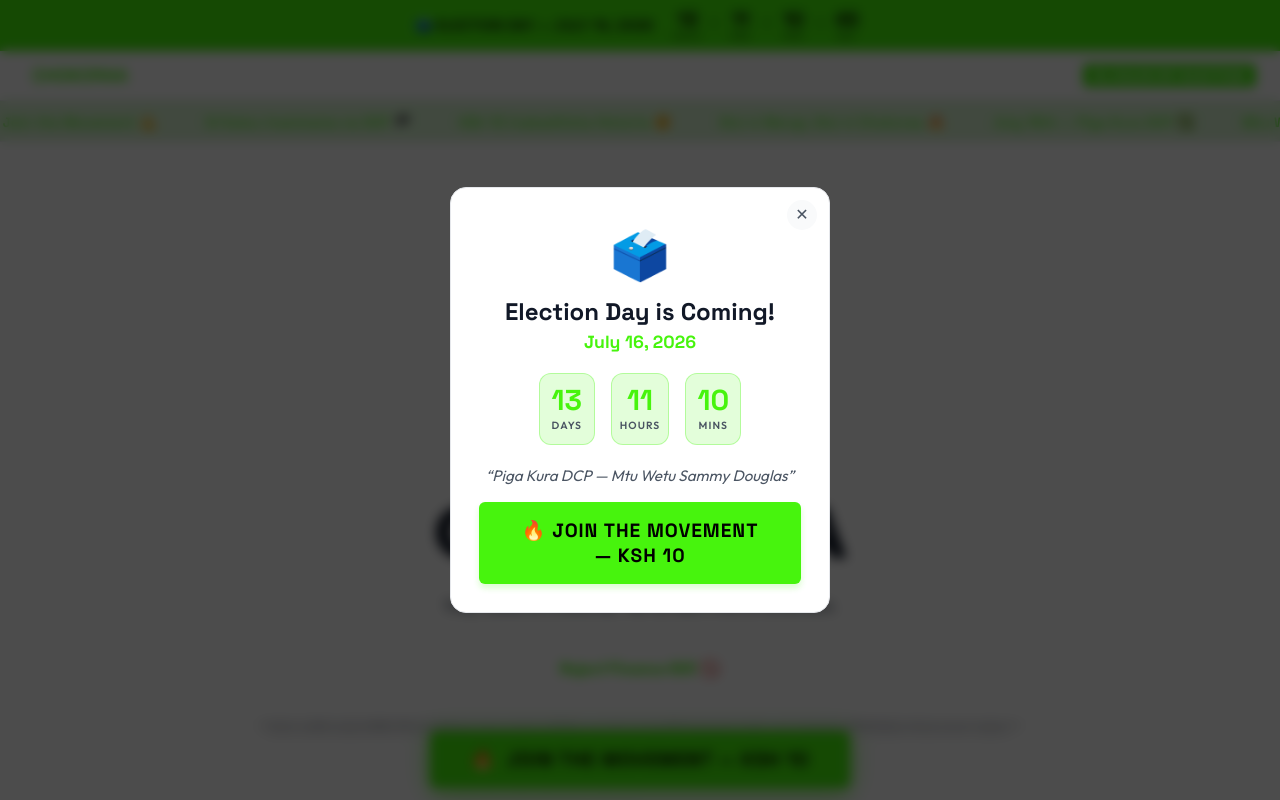
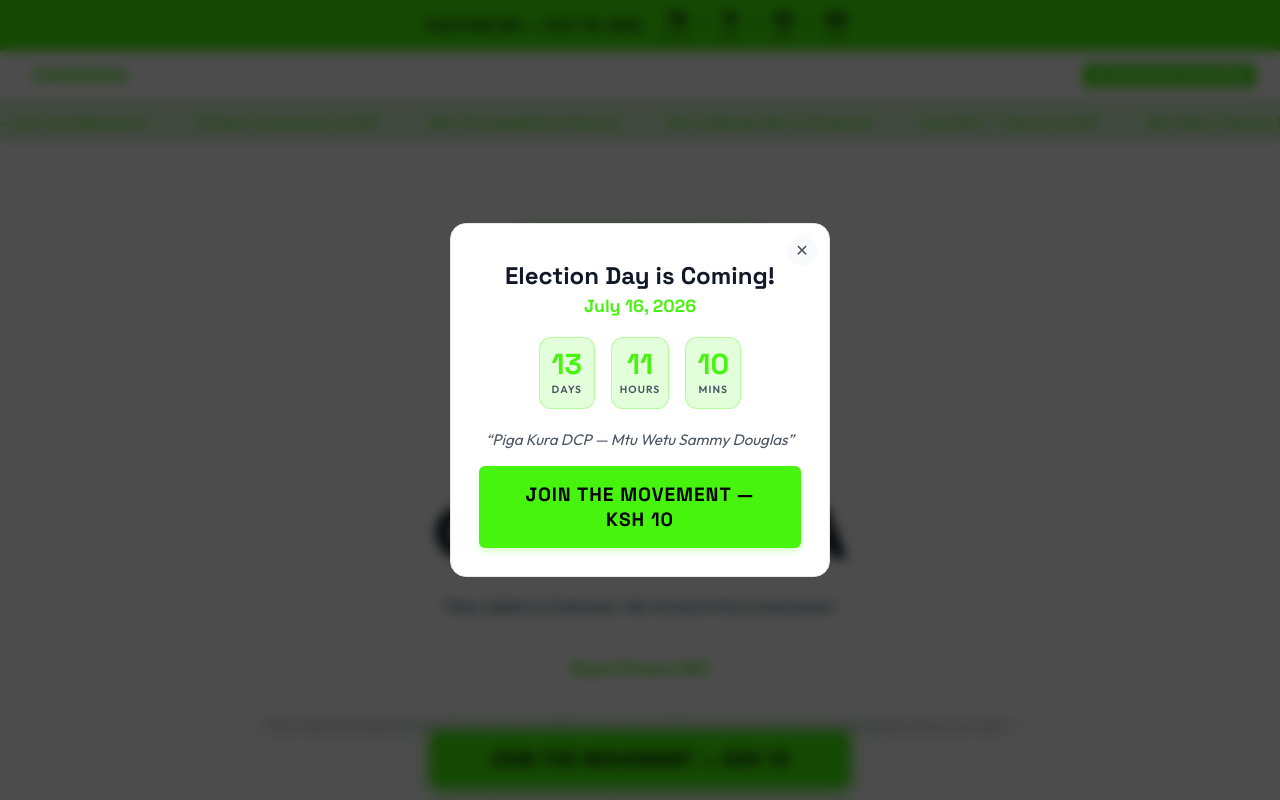
Before and after one commit to haxorconsults-boop/Chokoraadcp, a Next.js app: page / in a window 1280 px wide. Shown: the top 800 px of the page. Built offline with nearby package versions, Linux system fonts and the light colour scheme.

Commit message:
Remove emojis and clean up MPESA modal design

```diff
--- a/app/globals.css
+++ b/app/globals.css
@@ -1587,20 +1587,20 @@ body {
 
 /* --- MPESA Payment Modal --- */
 .payment-choice-state { display: flex; flex-direction: column; align-items: center; text-align: center; }
-.mpesa-payment-box { background: rgba(71, 244, 13, 0.1); border: 2px solid var(--color-primary); border-radius: var(--radius-md); padding: 20px; width: 100%; margin: 16px 0; }
-.mpesa-icon { font-weight: 800; font-size: 1.2rem; color: #2e9e09; margin-bottom: 8px; display: flex; align-items: center; justify-content: center; gap: 8px; }
-.mpesa-instructions { font-size: 0.9rem; color: var(--color-text-muted); margin-bottom: 12px; }
-.phone-number-container { display: flex; align-items: center; justify-content: space-between; background: var(--color-surface); border: 1px solid var(--color-border); padding: 12px 16px; border-radius: var(--radius-sm); margin-bottom: 16px; }
-.phone-number { font-family: 'Space Grotesk', sans-serif; font-size: 1.5rem; font-weight: 800; color: var(--color-text); letter-spacing: 0.1em; }
-.btn-copy { background: var(--color-primary); color: #000; font-weight: 700; border: none; padding: 8px 16px; border-radius: 4px; cursor: pointer; transition: opacity 0.2s; }
-.btn-copy:hover { opacity: 0.8; }
-.mpesa-note { font-size: 0.8rem; font-style: italic; color: var(--color-text-dim); margin-bottom: 12px; }
-.btn-confirm-mpesa { background: #111827; color: #fff; border: none; padding: 14px 24px; font-weight: 700; border-radius: var(--radius-sm); cursor: pointer; width: 100%; transition: background 0.2s; }
-.btn-confirm-mpesa:hover { background: #374151; }
-
-.modal-divider { display: flex; align-items: center; text-align: center; width: 100%; margin: 12px 0; color: var(--color-text-dim); font-size: 0.8rem; font-weight: 600; }
+.mpesa-payment-box { background: var(--color-surface); border: 1px solid var(--color-border); border-radius: var(--radius-md); padding: 24px 20px; width: 100%; margin: 20px 0; box-shadow: var(--shadow-card); }
+.mpesa-icon { font-family: 'Space Grotesk', sans-serif; font-weight: 800; font-size: 1.1rem; color: var(--color-text); margin-bottom: 8px; text-transform: uppercase; letter-spacing: 0.05em; }
+.mpesa-instructions { font-size: 0.95rem; color: var(--color-text-muted); margin-bottom: 16px; }
+.phone-number-container { display: flex; align-items: center; justify-content: center; gap: 16px; background: var(--color-surface-hover); padding: 12px 16px; border-radius: var(--radius-sm); margin-bottom: 20px; flex-wrap: wrap; }
+.phone-number { font-family: 'Space Grotesk', sans-serif; font-size: 1.6rem; font-weight: 800; color: var(--color-text); letter-spacing: 0.15em; }
+.btn-copy { background: #111827; color: #fff; font-weight: 600; font-size: 0.85rem; border: none; padding: 8px 16px; border-radius: var(--radius-sm); cursor: pointer; transition: background 0.2s; text-transform: uppercase; letter-spacing: 0.05em; }
+.btn-copy:hover { background: #374151; }
+.mpesa-note { font-size: 0.85rem; color: var(--color-text-muted); margin-bottom: 16px; }
+.btn-confirm-mpesa { background: var(--color-primary); color: #000; border: none; padding: 14px 24px; font-family: 'Space Grotesk', sans-serif; font-size: 1rem; font-weight: 700; border-radius: var(--radius-sm); cursor: pointer; width: 100%; transition: opacity 0.2s, transform 0.2s; text-transform: uppercase; letter-spacing: 0.05em; box-shadow: 0 4px 6px rgba(71, 244, 13, 0.2); }
+.btn-confirm-mpesa:hover { opacity: 0.9; transform: translateY(-1px); }
+
+.modal-divider { display: flex; align-items: center; text-align: center; width: 100%; margin: 16px 0; color: var(--color-text-dim); font-size: 0.85rem; font-weight: 600; text-transform: uppercase; }
 .modal-divider::before, .modal-divider::after { content: ''; flex: 1; border-bottom: 1px solid var(--color-border); }
-.modal-divider span { padding: 0 10px; }
-
-.btn-paystack-alt { background: var(--color-surface); color: var(--color-text); border: 1px solid var(--color-border); padding: 14px 24px; font-weight: 600; border-radius: var(--radius-sm); cursor: pointer; width: 100%; transition: background 0.2s; }
+.modal-divider span { padding: 0 16px; }
+
+.btn-paystack-alt { background: var(--color-surface); color: var(--color-text); border: 1px solid var(--color-border); padding: 14px 24px; font-family: 'Space Grotesk', sans-serif; font-size: 0.95rem; font-weight: 700; border-radius: var(--radius-sm); cursor: pointer; width: 100%; transition: background 0.2s; }
 .btn-paystack-alt:hover { background: var(--color-surface-hover); }
--- a/app/page.js
+++ b/app/page.js
@@ -8,22 +8,22 @@ const SITE_URL = 'https://www.chokaraa.top';
 const ELECTION_DATE = new Date('2026-07-16T06:00:00+03:00'); // Election day, polling opens 6am EAT
 
 const DCP_SLOGANS = [
-  "Kura ya DCP ni Kura ya Mwananchi 🗳️",
-  "Chokoraa ni Nguvu — Join the Movement 💪",
-  "Ol Kalou Inasimama na DCP 🏴",
-  "KSh 10 Inabadilisha Historia ✊",
-  "Sisi ni Wengi, Sisi ni Chokoraa 🔥",
-  "July 16th — Piga Kura DCP ✅",
-  "Mtu Wetu, Sammy Douglas Kamau Waweru 🌟",
-  "Tusimame Pamoja — DCP Ol Kalou 🤝",
+  "Kura ya DCP ni Kura ya Mwananchi",
+  "Chokoraa ni Nguvu — Join the Movement",
+  "Ol Kalou Inasimama na DCP",
+  "KSh 10 Inabadilisha Historia",
+  "Sisi ni Wengi, Sisi ni Chokoraa",
+  "July 16th — Piga Kura DCP",
+  "Mtu Wetu, Sammy Douglas Kamau Waweru",
+  "Tusimame Pamoja — DCP Ol Kalou",
 ];
 
 const FLASH_SLIDES = [
-  "DCP: Sauti ya Mnyonge! ✊",
-  "Reject Finance Bill! 🚫",
-  "Kura ya DCP ni Kura ya Mwananchi 🗳️",
-  "Chokoraa ni Nguvu — Join the Movement 💪",
-  "End corruption, vote for change! 🔥",
+  "DCP: Sauti ya Mnyonge!",
+  "Reject Finance Bill!",
+  "Kura ya DCP ni Kura ya Mwananchi",
+  "Chokoraa ni Nguvu — Join the Movement",
+  "End corruption, vote for change!",
 ];
 
 export default function HomePage() {
@@ -176,7 +176,7 @@ export default function HomePage() {
       {/* ── Sticky Election Countdown Banner ── */}
       <div className="election-banner" role="banner">
         <div className="election-banner-inner">
-          <span className="election-banner-label">🗳️ Election Day — July 16, 2026</span>
+          <span className="election-banner-label">Election Day — July 16, 2026</span>
           <div className="countdown-row">
             <div className="countdown-unit">
               <span className="countdown-num">{countdown.days}</span>
@@ -226,7 +226,6 @@ export default function HomePage() {
         <section className="hero-section" aria-labelledby="hero-heading">
           <div className="hero-content">
             <div className="hero-tag">
-              <span className="hero-tag-icon">🏴</span>
               <span>The People&apos;s Movement — 2026</span>
             </div>
 
@@ -273,7 +272,6 @@ export default function HomePage() {
         {/* ── DCP Ad Banner ── */}
         <section className="dcp-ad-banner" aria-label="DCP Campaign Message">
           <div className="dcp-ad-content">
-            <div className="dcp-ad-icon">🗳️</div>
             <div className="dcp-ad-text">
               <h2 className="dcp-ad-title">Piga Kura DCP — July 16th</h2>
               <p className="dcp-ad-desc">Sammy Douglas Kamau Waweru ni mtu wa wananchi. Tusimame naye!</p>
@@ -356,7 +354,6 @@ export default function HomePage() {
             Be part of history — contribute KSh 10 and stand with DCP on July 16th.
           </p>
           <button className="btn-cta pulse-glow" onClick={openModal}>
-            <span>✊</span>
             <span>JIUNGE SASA — KSH 10</span>
           </button>
         </section>
@@ -367,7 +364,7 @@ export default function HomePage() {
       <footer className="footer" role="contentinfo">
         <div className="footer-inner">
           <p className="footer-text">© 2026 Chokoraa Movement · Ol Kalou By-Election · DCP</p>
-          <p className="footer-slogan">Kura ya DCP ni Kura ya Mwananchi 🗳️</p>
+          <p className="footer-slogan">Kura ya DCP ni Kura ya Mwananchi</p>
         </div>
       </footer>
 
@@ -379,7 +376,6 @@ export default function HomePage() {
           onClick={openModal}
           aria-label="Join the Chokoraa Movement for KSh 10"
         >
-          <span>🔥</span>
           <span>JOIN THE MOVEMENT — KSH 10</span>
         </button>
       </div>
@@ -389,7 +385,6 @@ export default function HomePage() {
         <div className="popup-overlay" onClick={(e) => e.target === e.currentTarget && dismissElectionPopup()}>
           <div className="popup-card election-popup">
             <button className="popup-close" onClick={dismissElectionPopup} aria-label="Close">✕</button>
-            <div className="popup-flag">🗳️</div>
             <h2 className="popup-title">Election Day is Coming!</h2>
             <p className="popup-date">July 16, 2026</p>
             <div className="popup-countdown">
@@ -408,7 +403,7 @@ export default function HomePage() {
             </div>
             <p className="popup-slogan">&ldquo;Piga Kura DCP — Mtu Wetu Sammy Douglas&rdquo;</p>
             <button className="btn-cta" onClick={() => { dismissElectionPopup(); openModal(); }} style={{ width: '100%', marginTop: '16px' }}>
-              🔥 JOIN THE MOVEMENT — KSH 10
+              JOIN THE MOVEMENT — KSH 10
             </button>
           </div>
         </div>
@@ -426,7 +421,7 @@ export default function HomePage() {
                 <p className="modal-subtitle">Contribute KSh 10 to support DCP Ol Kalou.</p>
 
                 <div className="mpesa-payment-box">
-                  <div className="mpesa-icon">🟢 M-PESA</div>
+                  <div className="mpesa-icon">M-PESA</div>
                   <p className="mpesa-instructions">Send money directly to this number:</p>
                   <div className="phone-number-container">
                     <span className="phone-number">0708272930</span>
@@ -446,14 +441,13 @@ export default function HomePage() {
                 <div className="modal-divider"><span>OR</span></div>
 
                 <button className="btn-paystack-alt" onClick={payWithPaystack}>
-                  💳 Pay with Card (Paystack)
+                  Pay with Card (Paystack)
                 </button>
               </div>
             )}
 
             {modalStep === 'ward' && (
               <div className="ward-state">
-                <div className="success-tick">✅</div>
                 <h2 className="modal-title">Asante Chokoraa!</h2>
                 <p className="modal-subtitle">Payment confirmed. You&apos;re officially part of the movement.</p>
                 <h3 className="ward-question">Which ward are you from?</h3>
@@ -482,10 +476,10 @@ export default function HomePage() {
                   <p className="chokoraa-label">You are officially</p>
                   <div className="chokoraa-num-display">CHOKORAA #{chokoraaNum?.toLocaleString() || liveTotal.toLocaleString()}</div>
                 </div>
-                <h2 className="share-title">🎉 Hongera!</h2>
+                <h2 className="share-title">Hongera!</h2>
                 <p className="share-subtitle">Welcome to the movement. Share on WhatsApp and recruit more Chokoraas!</p>
                 <a href={whatsappUrl} target="_blank" rel="noopener noreferrer" className="btn-whatsapp">
-                  <span className="wa-icon">💬</span> Share on WhatsApp
+                  Share on WhatsApp
                 </a>
               </div>
             )}
```
